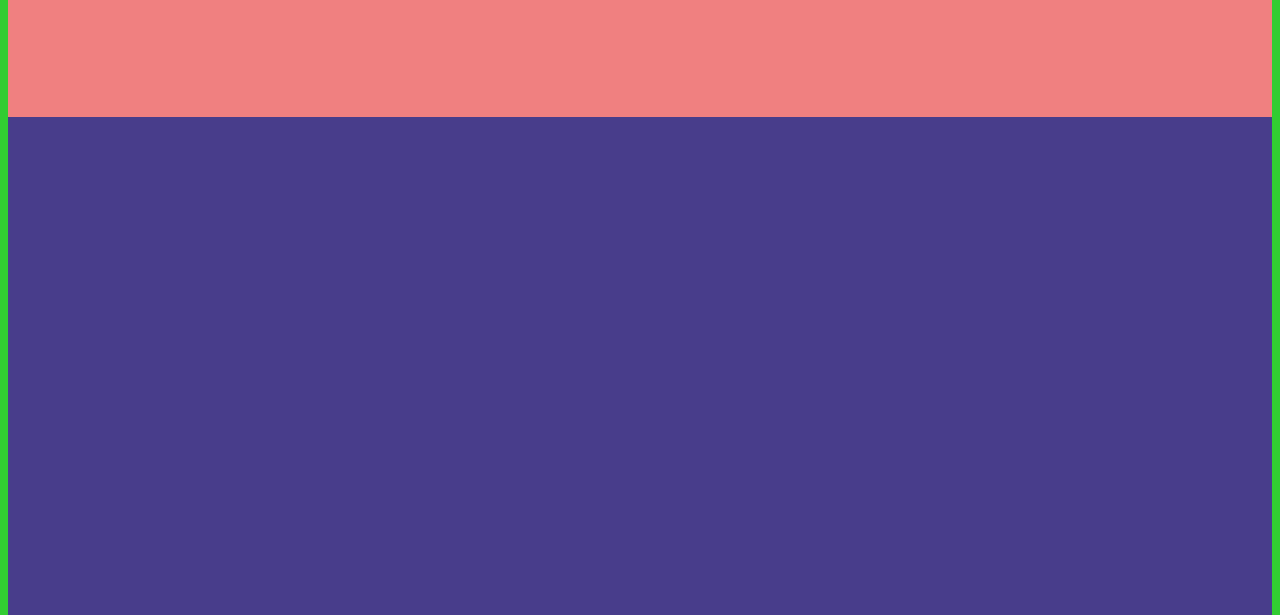
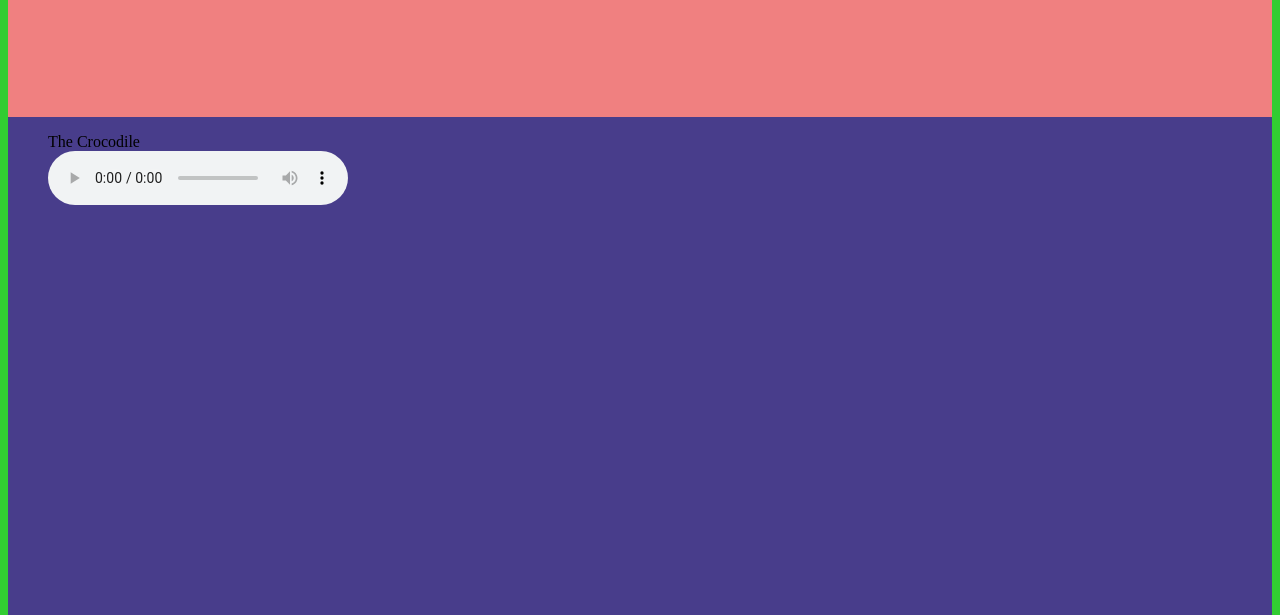
Before and after one commit to louesejackson/GWDS-21-22-Week-4, a plain HTML site: page index.html in a window 1280 px wide. Shown: the part 1800-2415 px from the top of the page. Drawn offline with Linux system fonts and the light colour scheme.

Commit message:
Update index.html

```diff
--- a/index.html
+++ b/index.html
@@ -70,6 +70,16 @@
 
             <div class="section-four">
 
+                <figure>
+                    <figcaption>The Crocodile</figcaption>
+                    <audio
+                        controls
+                        src="audio/corblimeygovernor.m4a">
+                            Your browser does not support the
+                            <code>audio</code> element.
+                    </audio>
+                </figure>
+
 
 
             </div>
```
